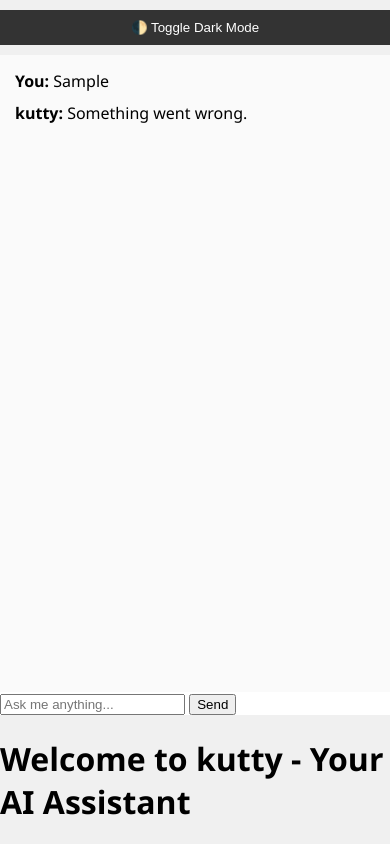
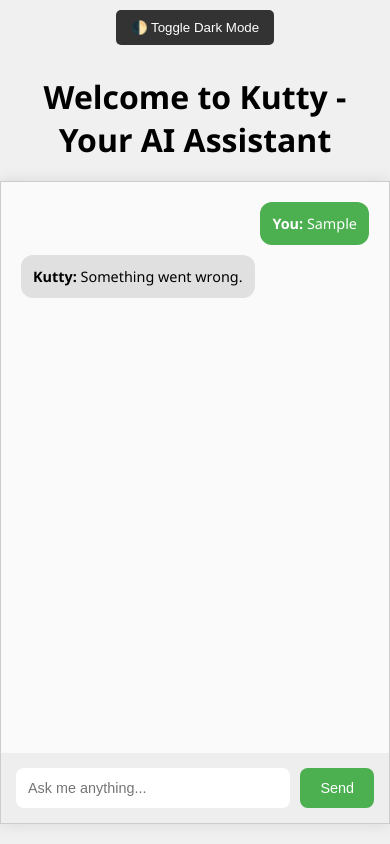
Before and after one commit to koushik3103-tech/chatbot-project, a website: page public/index.html in a window 390 px wide. Both pictures are taken after typing "Sample" into the empty fields and a click on the button "Send". Drawn offline with Linux system fonts and the light colour scheme; no server answers.

Commit message:
🚀 Updated frontend with responsive design, dark mode, and typing animations

```diff
--- a/public/index.html
+++ b/public/index.html
@@ -2,19 +2,23 @@
 <html lang="en">
 <head>
   <meta charset="UTF-8">
-  <title>AI kutty</title>
+  <title>AI Kutty Chat</title>
   <link rel="stylesheet" href="style.css">
 </head>
 <body>
+
   <button id="theme-toggle">🌓 Toggle Dark Mode</button>
+
+  <h1>Welcome to Kutty - Your AI Assistant</h1>
+
   <div class="chat-container">
     <div id="chat-box" class="chat-box"></div>
     <div class="input-container">
-      <input id="user-input" type="text" placeholder="Ask me anything..." />
-      <button onclick="sendMessage()">Send</button>
+      <input id="user-input" type="text" placeholder="Ask me anything...">
+      <button id="send-btn">Send</button>
     </div>
   </div>
+
   <script src="script.js"></script>
 </body>
 </html>
-<h1>Welcome to kutty - Your AI Assistant</h1>
--- a/public/script.js
+++ b/public/script.js
@@ -1,10 +1,18 @@
 async function sendMessage() {
   const input = document.getElementById('user-input');
+  const chatBox = document.getElementById('chat-box');
   const message = input.value.trim();
   if (!message) return;
 
-  appendMessage('You', message);
+  appendMessage('You', message, 'user');
   input.value = '';
+
+  // Typing Indicator
+  const typing = document.createElement('div');
+  typing.className = 'message bot typing';
+  typing.innerText = 'Kutty is typing...';
+  chatBox.appendChild(typing);
+  chatBox.scrollTop = chatBox.scrollHeight;
 
   try {
     const res = await fetch('/ask', {
@@ -13,20 +21,28 @@ async function sendMessage() {
       body: JSON.stringify({ message })
     });
     const data = await res.json();
-    appendMessage('kutty', data.reply);
-  } catch (err) {
-    appendMessage('kutty', 'Something went wrong.');
+    chatBox.removeChild(typing);
+    appendMessage('Kutty', data.reply, 'bot');
+  } catch (error) {
+    chatBox.removeChild(typing);
+    appendMessage('Kutty', 'Something went wrong.', 'bot');
   }
 }
 
-function appendMessage(sender, text) {
+function appendMessage(sender, text, cssClass) {
   const chatBox = document.getElementById('chat-box');
   const messageDiv = document.createElement('div');
+  messageDiv.className = `message ${cssClass}`;
   messageDiv.innerHTML = `<strong>${sender}:</strong> ${text}`;
-  messageDiv.style.marginBottom = '10px';
   chatBox.appendChild(messageDiv);
   chatBox.scrollTop = chatBox.scrollHeight;
 }
+
+document.getElementById('send-btn').addEventListener('click', sendMessage);
+document.getElementById('user-input').addEventListener('keydown', (e) => {
+  if (e.key === 'Enter') sendMessage();
+});
+
 document.getElementById('theme-toggle').addEventListener('click', () => {
   document.body.classList.toggle('dark');
 });
--- a/public/style.css
+++ b/public/style.css
@@ -1,150 +1,168 @@
-/* 🌐 General Layout */
-body {
+/* 🌐 Base Reset */
+* {
+  box-sizing: border-box;
   margin: 0;
   padding: 0;
+}
+
+body {
   font-family: 'Segoe UI', sans-serif;
+  background: #f0f0f0;
   display: flex;
   flex-direction: column;
-  height: 100vh;
-  background: #f0f0f0;
+  align-items: center;
+  min-height: 100vh;
+  transition: background-color 0.3s, color 0.3s;
 }
 
-/* 🌙 Dark Mode Styles */
+/* 🌙 Dark Mode */
 body.dark {
   background-color: #121212;
   color: #f0f0f0;
 }
 
-body.dark .chat-container {
-  background-color: #1e1e1e;
-  border: 1px solid #333;
+h1 {
+  margin: 20px;
+  font-size: 2rem;
+  text-align: center;
 }
 
-body.dark .chat-box {
-  background-color: #1e1e1e;
-}
-
-body.dark .input-area {
-  background-color: #2a2a2a;
-}
-
-body.dark .input-area input {
-  background-color: #3a3a3a;
-  color: #fff;
-  border: none;
-}
-
-body.dark .input-area button {
-  background-color: #555;
-  color: #fff;
-}
-
-body.dark .message .text {
-  background-color: #2e2e2e;
-  color: #fff;
-}
-
-/* 🌙 Toggle Button */
+/* 🌙 Theme Toggle */
 #theme-toggle {
   padding: 10px 15px;
-  margin: 10px auto;
+  margin: 10px;
   border: none;
   background: #333;
   color: #fff;
   border-radius: 5px;
   cursor: pointer;
+  transition: background 0.3s;
 }
 
-/* 🧾 Chat Container */
+#theme-toggle:hover {
+  background: #555;
+}
+
+/* 💬 Chat Layout */
 .chat-container {
   flex: 1;
   display: flex;
   flex-direction: column;
+  width: 90vw;
   max-width: 800px;
-  margin: auto;
-  width: 100%;
+  height: 80vh;
   border: 1px solid #ccc;
   border-radius: 10px;
+  background: #fff;
   overflow: hidden;
-  background-color: #fff;
+  margin-bottom: 20px;
+  box-shadow: 0 0 15px rgba(0,0,0,0.1);
+  transition: background 0.3s;
 }
 
-/* 💬 Chat Box */
+body.dark .chat-container {
+  background: #1e1e1e;
+  border-color: #333;
+}
+
 .chat-box {
   flex: 1;
-  padding: 15px;
+  padding: 20px;
   overflow-y: auto;
+  font-size: 1rem;
+  display: flex;
+  flex-direction: column;
+  gap: 10px;
   background: #fafafa;
+  transition: background 0.3s;
 }
 
-.message {
-  margin: 10px 0;
+body.dark .chat-box {
+  background: #1e1e1e;
 }
 
-.message.user {
+/* 💬 Message Bubbles */
+.message {
+  max-width: 70%;
+  padding: 12px;
+  border-radius: 12px;
+  animation: fadeIn 0.3s ease;
+}
+
+.user {
+  background: #4CAF50;
+  color: #fff;
+  align-self: flex-end;
   text-align: right;
 }
 
-.message.bot {
+.bot {
+  background: #e0e0e0;
+  color: #000;
+  align-self: flex-start;
   text-align: left;
 }
 
-.message .text {
-  display: inline-block;
-  padding: 10px;
-  border-radius: 8px;
-  max-width: 80%;
-  background-color: #e0e0e0;
+body.dark .bot {
+  background: #2a2a2a;
+  color: #fff;
 }
 
-/* 🧾 Input Area */
-.input-area {
-  display: flex;
-  padding: 10px;
-  border-top: 1px solid #ccc;
-  background-color: #eee;
+/* Typing Animation */
+.typing {
+  font-style: italic;
+  opacity: 0.6;
 }
 
-.input-area input {
-  flex: 1;
-  padding: 10px;
-  border: none;
-  border-radius: 5px;
+/* 📝 Input Section */
+.input-container {
+  display: flex;
+  padding: 15px;
+  background: #eee;
 }
 
-.input-area button {
-  margin-left: 10px;
-  padding: 10px 20px;
-  background: #4CAF50;
-  border: none;
-  border-radius: 5px;
-  color: white;
-  cursor: pointer;
+body.dark .input-container {
+  background: #2a2a2a;
 }
 
-/* 📱 Responsive Design */
+.input-container input {
+  flex: 1;
+  padding: 12px;
+  border-radius: 8px;
+  border: none;
+  font-size: 1rem;
+}
+
+.input-container button {
+  margin-left: 10px;
+  padding: 12px 20px;
+  background: #4CAF50;
+  color: white;
+  border: none;
+  border-radius: 8px;
+  cursor: pointer;
+  font-size: 1rem;
+}
+
+/* Animations */
+@keyframes fadeIn {
+  from { opacity: 0; transform: translateY(10px); }
+  to { opacity: 1; transform: translateY(0); }
+}
+
+/* Responsive Mobile */
 @media (max-width: 600px) {
   .chat-container {
-    border-radius: 0;
-    border: none;
+    width: 100vw;
     height: 100vh;
-  }
-
-  #theme-toggle {
-    width: 100%;
     border-radius: 0;
   }
 
-  .input-area button {
-    padding: 10px;
-    font-size: 14px;
+  .chat-box {
+    font-size: 0.9rem;
   }
 
-  .input-area input {
-    font-size: 14px;
-  }
-
-  .message .text {
-    font-size: 14px;
+  .input-container input, .input-container button {
+    font-size: 0.9rem;
   }
 }
```
